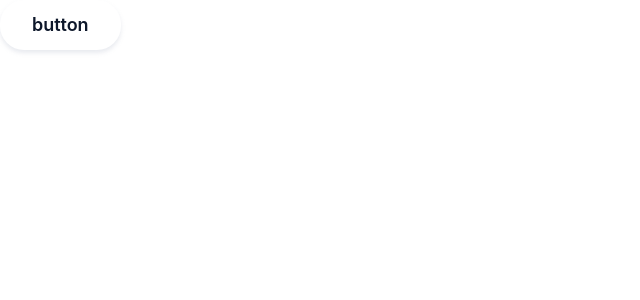
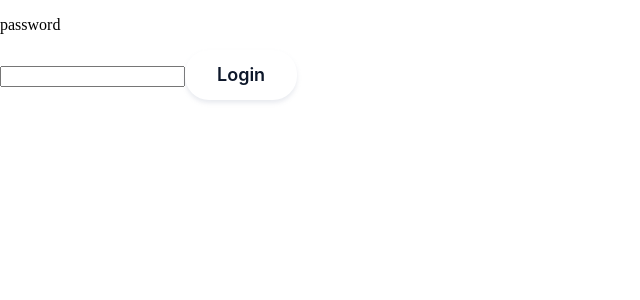
Before and after one commit to renzocabarios/simple-todo, a React (Vite) app: page / in a window 1280 px wide. Shown: the top 300 px of the page, without its empty margins (0-640 px from the left). Built offline with nearby package versions, Linux system fonts and the light colour scheme.

Commit message:
Add login

```diff
--- a/src/App.tsx
+++ b/src/App.tsx
@@ -1,9 +1,11 @@
-import { Button } from "./components";
-
+import { Routes, Route, Outlet, Link } from "react-router-dom";
+import { Login } from "./views";
 function App() {
   return (
     <>
-      <Button title="button" onClick={() => {}} />
+      <Routes>
+        <Route path="/" element={<Login />}></Route>
+      </Routes>
     </>
   );
 }
--- a/src/components/FormInput/index.tsx
+++ b/src/components/FormInput/index.tsx
@@ -3,14 +3,20 @@ import Text from "../Text";
 
 interface FormInputProps {
   content: string;
+  onChange: React.Dispatch<
+    React.SetStateAction<{
+      email: string;
+      password: string;
+    }>
+  >;
 }
 
 function FormInput(props: FormInputProps) {
-  const { content } = props;
+  const { content, onChange } = props;
   return (
     <>
       <Text content={content} />
-      <Input />
+      <Input onChange={onChange} />
     </>
   );
 }
--- a/src/components/Input/index.tsx
+++ b/src/components/Input/index.tsx
@@ -1,11 +1,21 @@
 interface InputProps {
-  title: string;
+  type?: string;
+  placeholder?: string;
+  onChange: (setState: any) => void;
 }
+function Input(props: InputProps) {
+  const { type = "text", placeholder = "", onChange = () => {} } = props;
 
-function Input() {
   return (
     <>
-      <input />
+      <input
+        type={type}
+        name="name"
+        placeholder={placeholder}
+        onChange={(e: React.FormEvent<HTMLInputElement>) => {
+          onChange(e);
+        }}
+      />
     </>
   );
 }
--- a/src/main.tsx
+++ b/src/main.tsx
@@ -1,10 +1,10 @@
-import React from "react";
 import ReactDOM from "react-dom/client";
 import App from "./App";
 import "./index.css";
+import { BrowserRouter } from "react-router-dom";
 
 ReactDOM.createRoot(document.getElementById("root") as HTMLElement).render(
-  <React.StrictMode>
+  <BrowserRouter>
     <App />
-  </React.StrictMode>
+  </BrowserRouter>
 );
--- /dev/null
+++ b/src/views/Login/index.tsx
@@ -0,0 +1,23 @@
+import { Button, FormInput } from "../../components";
+import { useState } from "react";
+
+function Login() {
+  const [form, setform] = useState({
+    email: "",
+    password: "",
+  });
+
+  return (
+    <>
+      <FormInput content="password" onChange={setform} />
+      <Button
+        title="Login"
+        onClick={() => {
+          console.log(form);
+        }}
+      />
+    </>
+  );
+}
+
+export default Login;
--- /dev/null
+++ b/src/views/index.ts
@@ -0,0 +1,3 @@
+import Login from './Login'
+
+export { Login }
```
